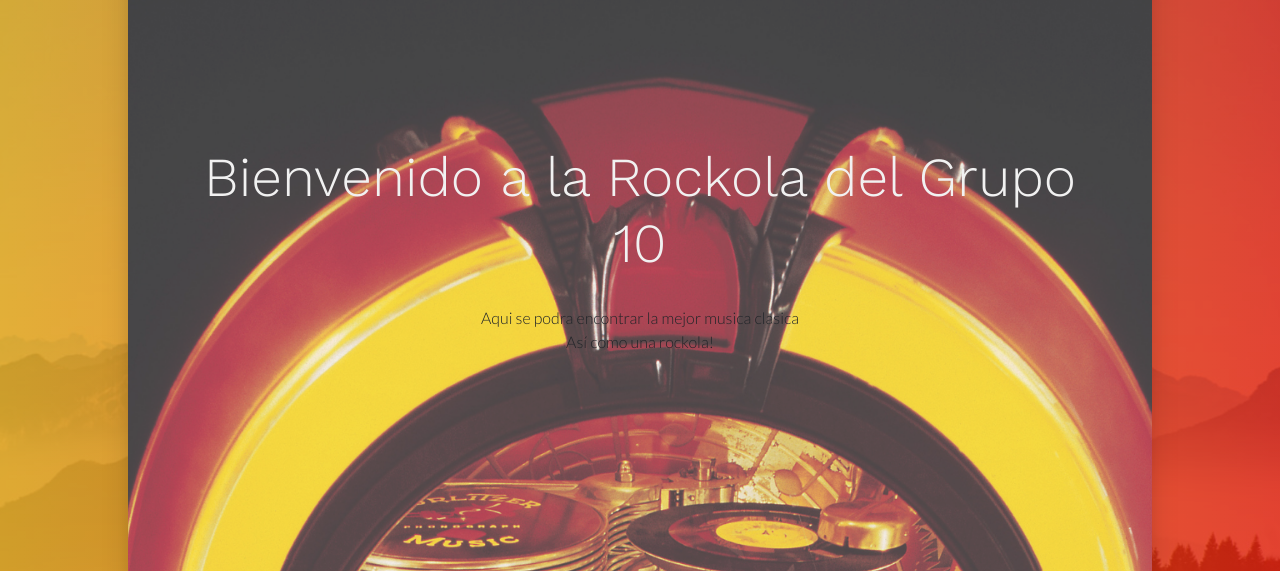
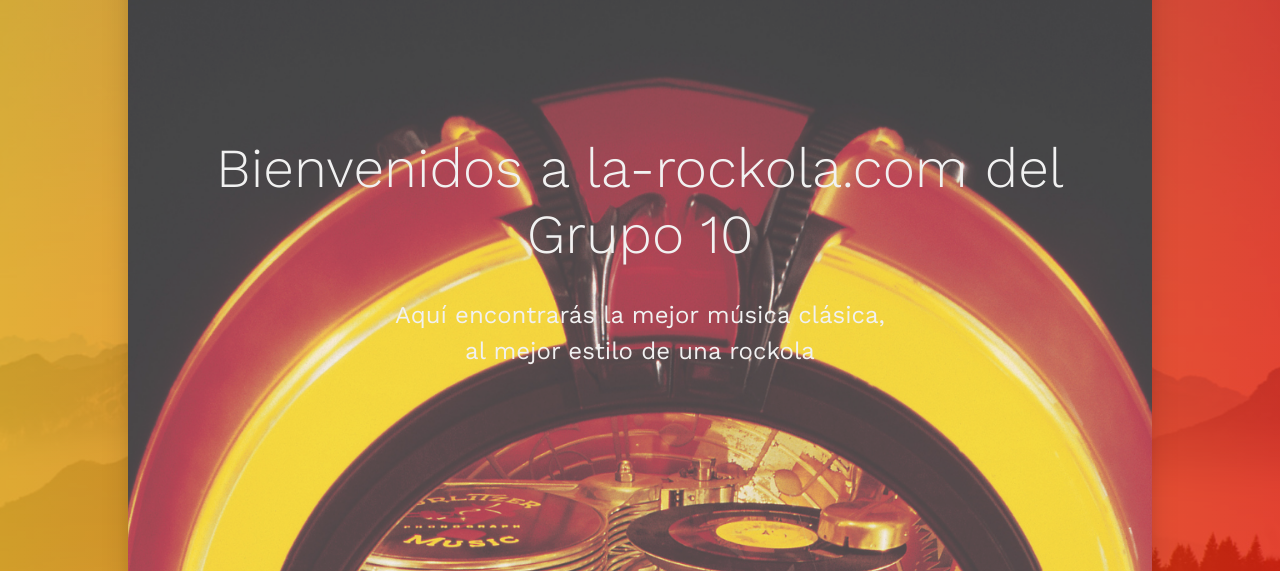
Before and after one commit to dgomez216/rockola10, a plain HTML site: page index.html in a window 1280 px wide. Shown: the part 126-697 px from the top of the page. Drawn offline with nearby package versions, Linux system fonts and the light colour scheme; some icons are missing.

Commit message:
Add files via upload

```diff
--- a/index.html
+++ b/index.html
@@ -61,10 +61,10 @@
 
 </nav>		<div class="jumbotron d-flex align-items-center" style="background-image: url(img/hero-2.png)">
   <div class="container text-center">
-    <h1 style="color:rgb(241, 241, 241)" class="display-2 mb-5">Bienvenido a la Rockola del Grupo 10</h1>
-    <p>
-      Aqui se podra encontrar la mejor musica clasica <br> Así como una rockola!
-    </p>
+    <h1 style="color:rgb(241, 241, 241)" class="display-2 mb-5">Bienvenidos a la-rockola.com del Grupo 10</h1>
+    <h4 style="color:rgb(241, 241, 241) " >
+        Aquí encontrarás la mejor música clásica, <br>  al mejor estilo de una rockola
+    </h4>
   </div>
 </div>
 
```
